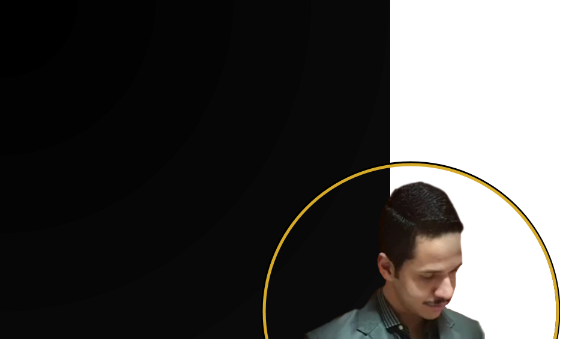
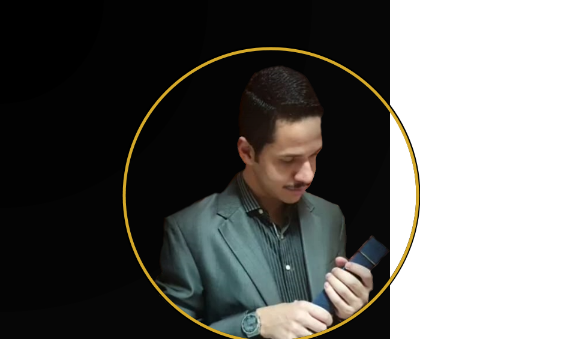
Before and after one commit to lehmello/mathLandpage, a plain HTML site: page index.html in a window 390 px wide. Shown: the top 339 px of the page, 585 px wide, since content can reach past the window. Drawn offline with Linux system fonts and the light colour scheme.

Commit message:
Add files via upload

```diff
--- a/styles.css
+++ b/styles.css
@@ -38,7 +38,6 @@
 	color: #000000;
 }
 .section{
-	min-height: 400px;
 	margin: 0 auto;
 	padding: 45px 120px;
 }
@@ -90,7 +89,7 @@
 }
 .contato{
 	margin: 0 auto;
-	min-height: 50vh;
+	min-height: 37vh;
 	text-align: center;
 	align-items: center;
 }
@@ -107,3 +106,29 @@
 	margin-top: 35px;
 	margin-bottom: 45px;
 }
+@media (max-width: 940px){
+	.sobre{
+		margin-left: 0;
+		gap: 0;
+		grid-template-columns: 1fr;
+		justify-items: center;
+		text-align: center;
+		padding: 0;
+
+	}
+	.sobre-text{
+		text-align: center;
+	}
+	.img{
+		padding: 0;
+		margin: 0;
+		display: flex;
+	}
+}
+@media (max-width: 850px){
+	.itens{
+		margin-bottom: 10px;
+		margin-left: 30px;
+		margin-right: 27px;
+	}
+}
```
